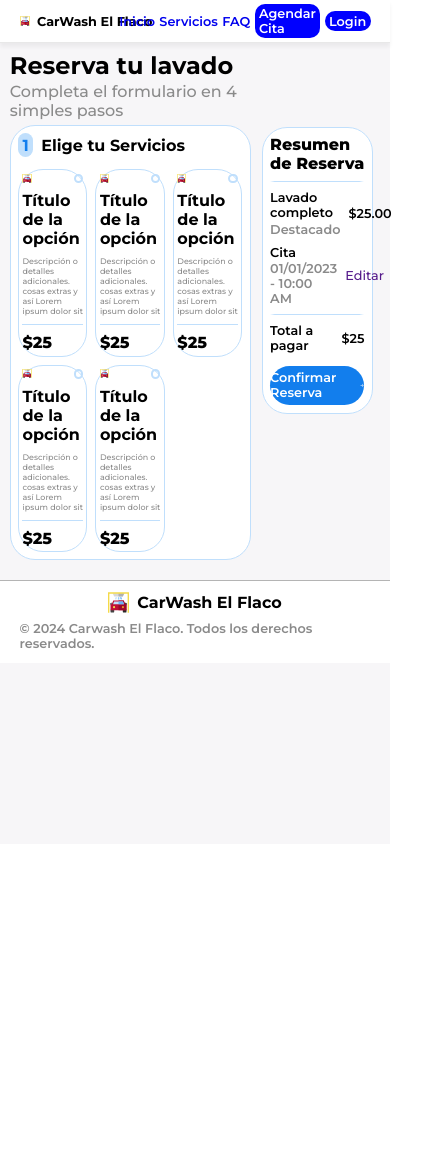
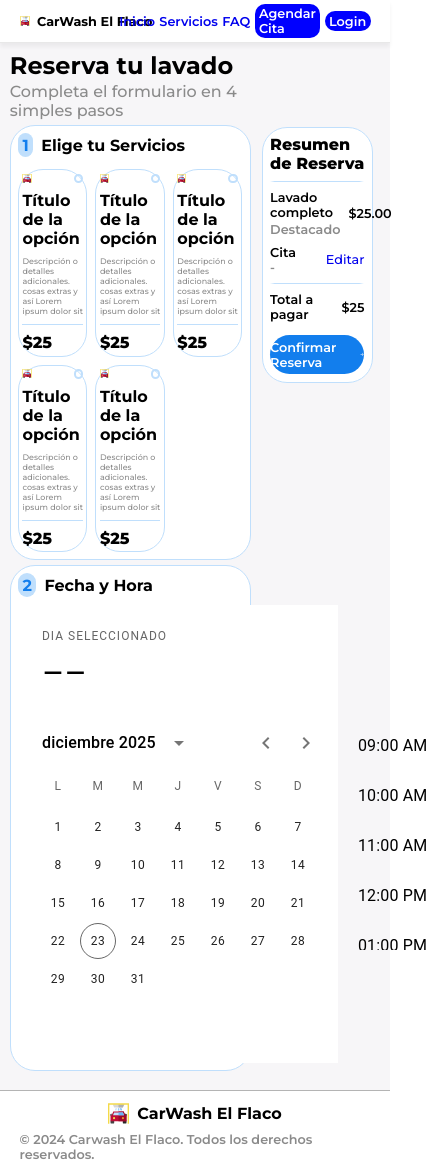
Before and after one commit to Axel030705/carwash_front, a React (Vite) app: page /dates in a window 390 px wide. Shown: the whole page, 447 px wide, since content can reach past the window. Before the commit the page ends 844 px from the top, so only its background shows below. Built offline with nearby package versions, Linux system fonts and the light colour scheme; a web font is replaced by a local one.

Commit message:
new date and time section

```diff
--- a/package.json
+++ b/package.json
@@ -10,6 +10,8 @@
     "preview": "vite preview"
   },
   "dependencies": {
+    "@emotion/react": "^11.14.0",
+    "@emotion/styled": "^11.14.1",
     "@mui/material": "^7.3.6",
     "@mui/x-date-pickers": "^8.22.1",
     "dayjs": "^1.11.19",
--- a/src/pages/dates/dates.css
+++ b/src/pages/dates/dates.css
@@ -1,3 +1,7 @@
+
+html {
+  scroll-behavior: smooth;
+}
 
 .dates{
     width: 100%;
@@ -42,6 +46,41 @@
 
 
 /* ========================================================================== */
+/* ================================ GLOBALS ================================= */
+/* ========================================================================== */
+
+
+.dates-global-header{
+    width: 100%;
+    height: auto;
+    display: flex;
+    flex-direction: row;
+    align-items: center;
+    gap: clamp(.5em, 1vw, 1.5em);
+}
+
+.dates-global-number{
+    margin: 0;
+    font-family: var(--montserrat);
+    font-weight: 700;
+    font-size: clamp(1rem, 1.4vw, 2.1rem);
+    color: var(--back-blue-dark);
+    background-color: var(--back-blue);
+    box-sizing: border-box ;
+    padding: 1% 2%;
+    border-radius: 50px;
+}
+
+.dates-global-title{
+    margin: 0;
+    font-family: var(--montserrat);
+    font-weight: 700;
+    font-size: clamp(1rem, 1.4vw, 2.1rem);
+    color: black;
+}
+
+
+/* ========================================================================== */
 /* ================================ SERVICES ================================= */
 /* ========================================================================== */
 
@@ -60,35 +99,6 @@
     border-radius: 25px;
     box-sizing: border-box;
     padding: 3%;
-}
-
-.dates-services-header{
-    width: 100%;
-    height: auto;
-    display: flex;
-    flex-direction: row;
-    align-items: center;
-    gap: clamp(.5em, 1vw, 1.5em);
-}
-
-.dates-services-number{
-    margin: 0;
-    font-family: var(--montserrat);
-    font-weight: 700;
-    font-size: clamp(1rem, 1.4vw, 2.1rem);
-    color: var(--back-blue-dark);
-    background-color: var(--back-blue);
-    box-sizing: border-box ;
-    padding: 1% 2%;
-    border-radius: 50px;
-}
-
-.dates-services-title{
-    margin: 0;
-    font-family: var(--montserrat);
-    font-weight: 700;
-    font-size: clamp(1rem, 1.4vw, 2.1rem);
-    color: black;
 }
 
 .dates-services-content {
@@ -185,7 +195,6 @@
     font-size: clamp(1rem, 1.5vw, 2.5rem);
     color: black;
 }
-
 
 
 /* ========================================================================== */
@@ -363,12 +372,44 @@
 /* ================================ CALENDAR ================================= */
 /* ========================================================================== */
 
+.dates-calendar-container{
+    margin-top: 2%;
+    width: 100%;
+    height: auto;
+    display: flex;
+    flex-direction: column;
+    gap: clamp(.5em, 1vw, 1.5em);
+    background-color: white;
+    border-width: 1px;
+    border-style: solid;
+    border-color: var(--back-blue);
+    border-radius: 25px;
+    box-sizing: border-box;
+    padding: 3%;
+}
 
+.dates-calendar-header{
+    width: 100%;
+    height: auto;
+    display: flex;
+    flex-direction: row;
+    align-items: center;
+    gap: clamp(.5em, 1vw, 1.5em);
+}
 
+.dates-calendar-content{
+    width: 100%;
+    display: flex;
+    flex-direction: row;
+    flex: 1;
+}
 
-
-
-
+.dates-calendar-col {
+  flex: 1;
+  display: flex;
+  flex-direction: column;
+  justify-content: center;
+}
 
 
 /* ========================================================================== */
--- a/src/pages/dates/dates.jsx
+++ b/src/pages/dates/dates.jsx
@@ -1,11 +1,27 @@
 import React from 'react'
+
+// react imports
+import { useState } from 'react'
+
+//  Muix imports
+import 'dayjs/locale/es';
+import dayjs from 'dayjs';
+import { DigitalClock } from '@mui/x-date-pickers/DigitalClock';
+import { AdapterDayjs } from '@mui/x-date-pickers/AdapterDayjs';
+import { StaticDatePicker } from '@mui/x-date-pickers/StaticDatePicker';
+import { LocalizationProvider } from '@mui/x-date-pickers/LocalizationProvider';
 
 // personal imports
 import './dates.css'
 import carwash from '@/assets/navbar/carwash.svg'
 import datearrow from '@/assets/dates/arrow-right.svg'
 
-export default function dates() {
+export default function Dates() {
+
+    const [date, setDate] = useState(null);
+    const [clock, setClock] = useState(null);
+    {console.log(date, clock)}
+
   return (
     <section className='dates'>
         <div className='dates-container'>
@@ -14,9 +30,9 @@ export default function dates() {
                 <p className='dates-selection-text'>Completa el formulario en 4 simples pasos</p>
 
                 <div className='dates-services-container'>
-                    <div className='dates-services-header'>
-                        <p className='dates-services-number'>1</p>
-                        <h3 className='dates-services-title'>Elige tu Servicios</h3>
+                    <div className='dates-global-header'>
+                        <p className='dates-global-number'>1</p>
+                        <h3 className='dates-global-title'>Elige tu Servicios</h3>
                     </div>
                     <div className='dates-services-content'>
                         {Array.from({ length: 5 }).map((_, index) => (
@@ -41,8 +57,48 @@ export default function dates() {
                         ))}
                     </div>
                 </div>
+                <div className='dates-calendar-container' id='dates-calendar-container'>
+                    <div className='dates-global-header'>
+                        <p className='dates-global-number'>2</p>
+                        <h3 className='dates-global-title'>Fecha y Hora</h3>
+                    </div>
+                    <LocalizationProvider dateAdapter={AdapterDayjs} adapterLocale="es">
+                        <div className='dates-calendar-content'>
+                            <div className="dates-calendar-col">
+                                <StaticDatePicker
+                                value={date}
+                                onChange={setDate}
+                                defaultValue={dayjs()}
+                                slotProps={{
+                                    actionBar: {
+                                        actions: [null],
+                                    },
+                                    toolbar: {
+                                        toolbarTitle: `Dia Seleccionado`,
+                                    },
+                                }}
+                                />
+                            </div>
+                            <div className="dates-calendar-col">
+                                <DigitalClock
+                                value={clock}
+                                onChange={setClock}
+                                timeStep={60}
+                                ampm
+                                minTime={dayjs().hour(8).minute(0)}
+                                maxTime={dayjs().hour(22).minute(0)}
+                                skipDisabled
+                                sx={{
+                                    flex: 1,
+                                          minHeight: 0,
+                                    overflowY: 'auto',
+                                }}
+                                />
+                            </div>
 
-
+                        </div>
+                    </LocalizationProvider>
+                </div>
             </div>
             <div className='dates-resume-container'>
                 <h3 className='dates-resume-title'>Resumen de Reserva</h3>
@@ -57,9 +113,9 @@ export default function dates() {
                 <div className='dates-resume-section2'>
                     <div className='dates-resume-date-container'>
                         <p className='dates-resume-date-title'>Cita</p>
-                        <p className='dates-resume-date'>01/01/2023 - 10:00 AM</p>
+                        <p className='dates-resume-date'>{date?.format('DD/MM/YYYY')} - {clock?.format('hh:mm A')}</p>
                     </div>
-                    <a href="" className='dates-resume-edit'>Editar</a>
+                    <a href="#dates-calendar-container" className='dates-resume-edit'>Editar</a>
                 </div>
                 <div className='dates-resume-line'></div>
                 <div className='dates-resume-total'>
```
Also changed, not shown: 1 other file (tests, documents, lock files or other folders).
